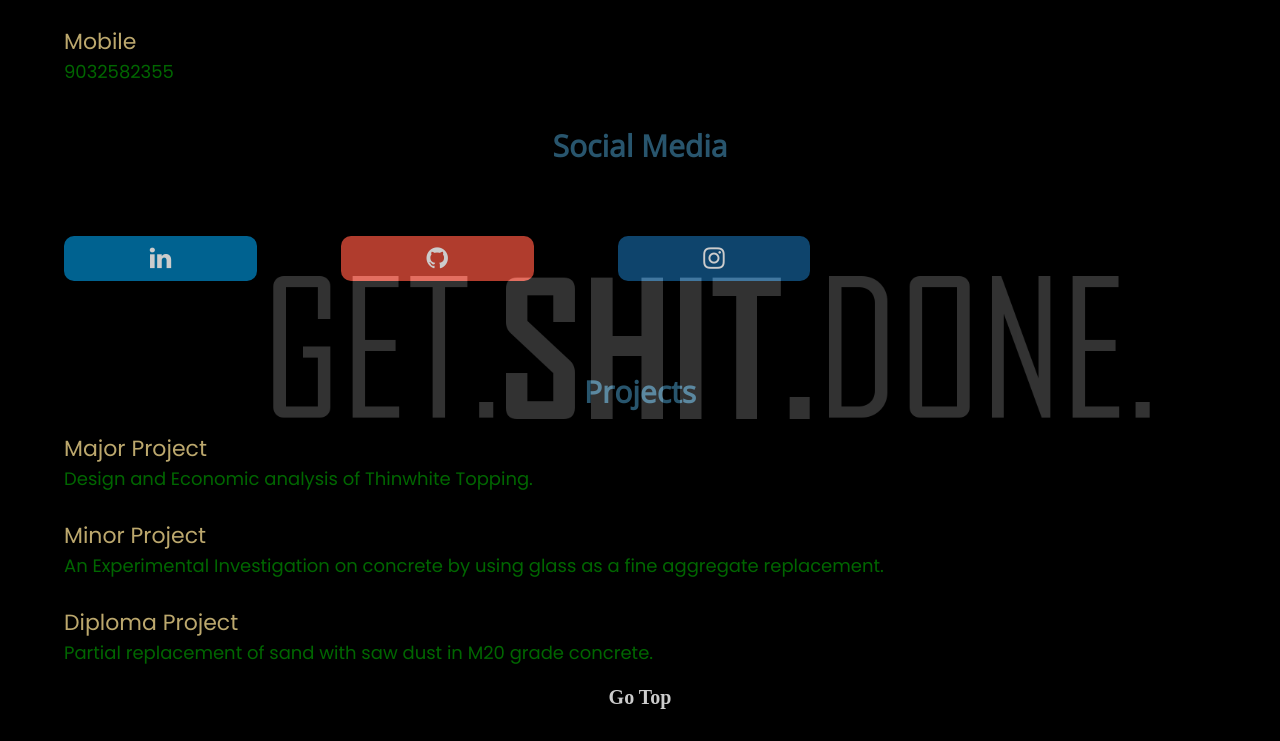
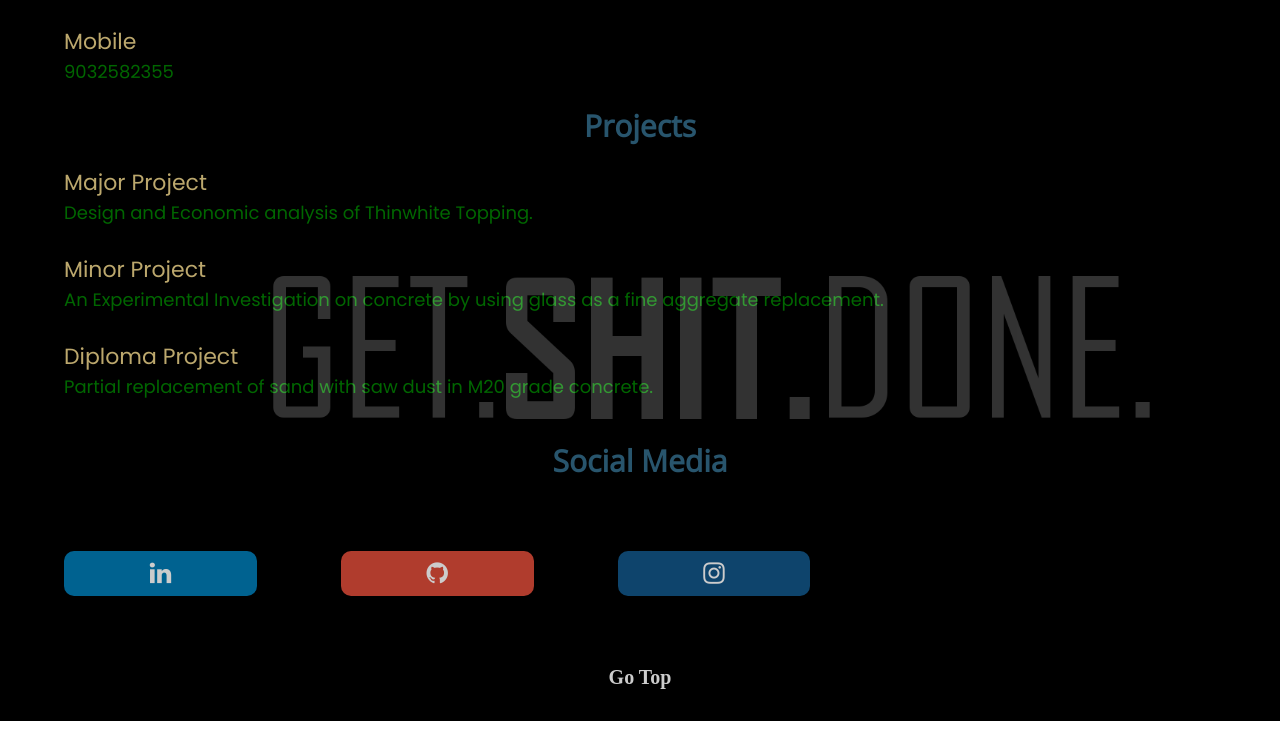
Before and after one commit to praveensam98/personal, a plain HTML site: page index.html in a window 1280 px wide. Shown: the part 1655-2396 px from the top of the page. Drawn offline with nearby package versions, Linux system fonts and the light colour scheme; a web font is replaced by a local one.

Commit message:
Update index.html

```diff
--- a/index.html
+++ b/index.html
@@ -51,6 +51,7 @@
                <a href="#education">Education</a>
                <a href="#otherInterests">Other Interests</a>
                <a href="#contact">Contact</a>
+               <a href="#project">Projects</a>
                <a href="#socialMedia">Social Media</a>
                <a
                     href="javascript:void(0);"
@@ -128,14 +129,8 @@
                     </p>
 
                </div>
-               <div id="socialMedia">
-                    <h1>Social Media</h1>
-                     <a href="https://www.linkedin.com/in/praveen-kumar-botla-1b644921b/" class="fa fa-linkedin" id="linkedIn"></a>
-                     <a href="https://github.com/praveensam98" class="fa fa-github" id="github"></a>
-                      <a href="https://www.instagram.com/praveen_sam_offl/" class="fa fa-instagram" id="insta"></a>
-               </div>
 
-               <div id="contact">
+                <div id="project">
                     <h1>Projects</h1>
                     <p>
                          <span class="a">Major Project</span><br /><span
@@ -145,6 +140,13 @@
                               >Partial replacement of sand with saw dust in M20 grade concrete.</span>
                     </p>
 
+               </div>
+
+               <div id="socialMedia">
+                    <h1>Social Media</h1>
+                     <a href="https://www.linkedin.com/in/praveen-kumar-botla-1b644921b/" class="fa fa-linkedin" id="linkedIn"></a>
+                     <a href="https://github.com/praveensam98" class="fa fa-github" id="github"></a>
+                      <a href="https://www.instagram.com/praveen_sam_offl/" class="fa fa-instagram" id="insta"></a>
                </div>
 
 
```
